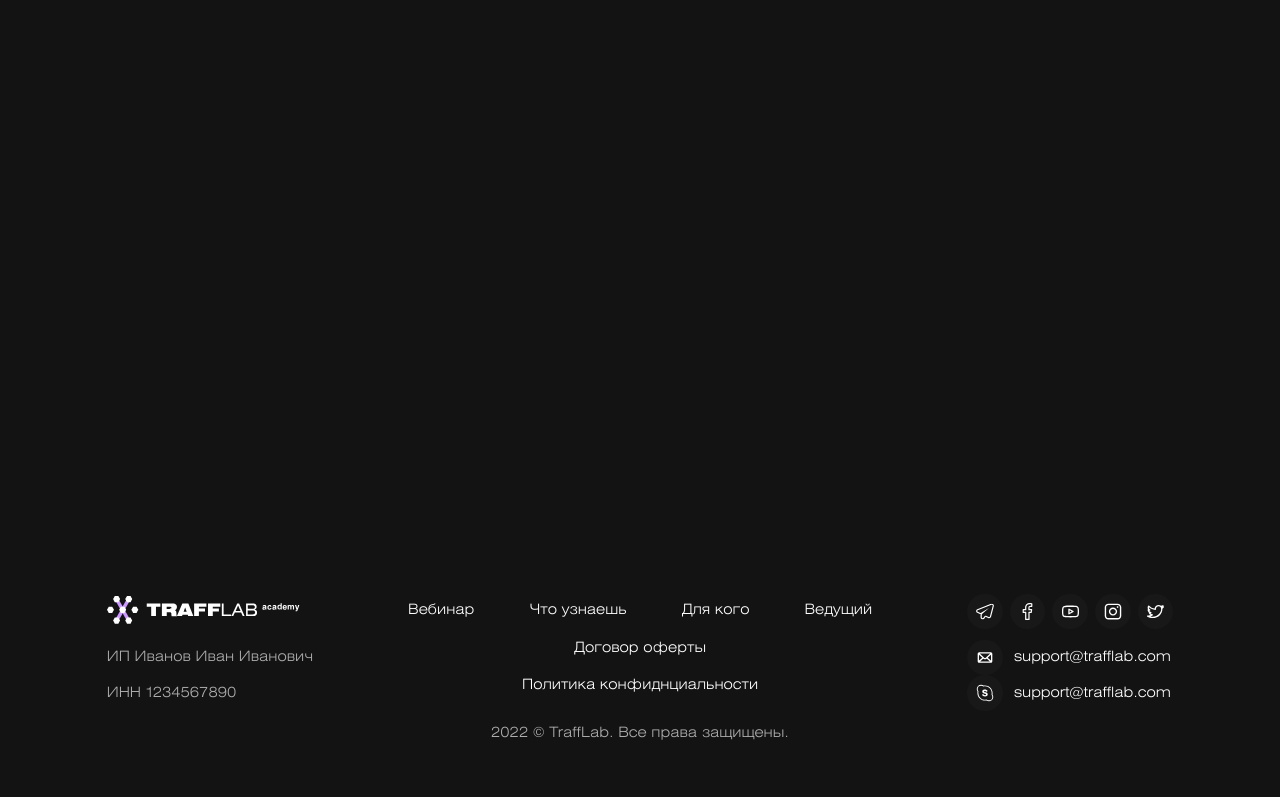
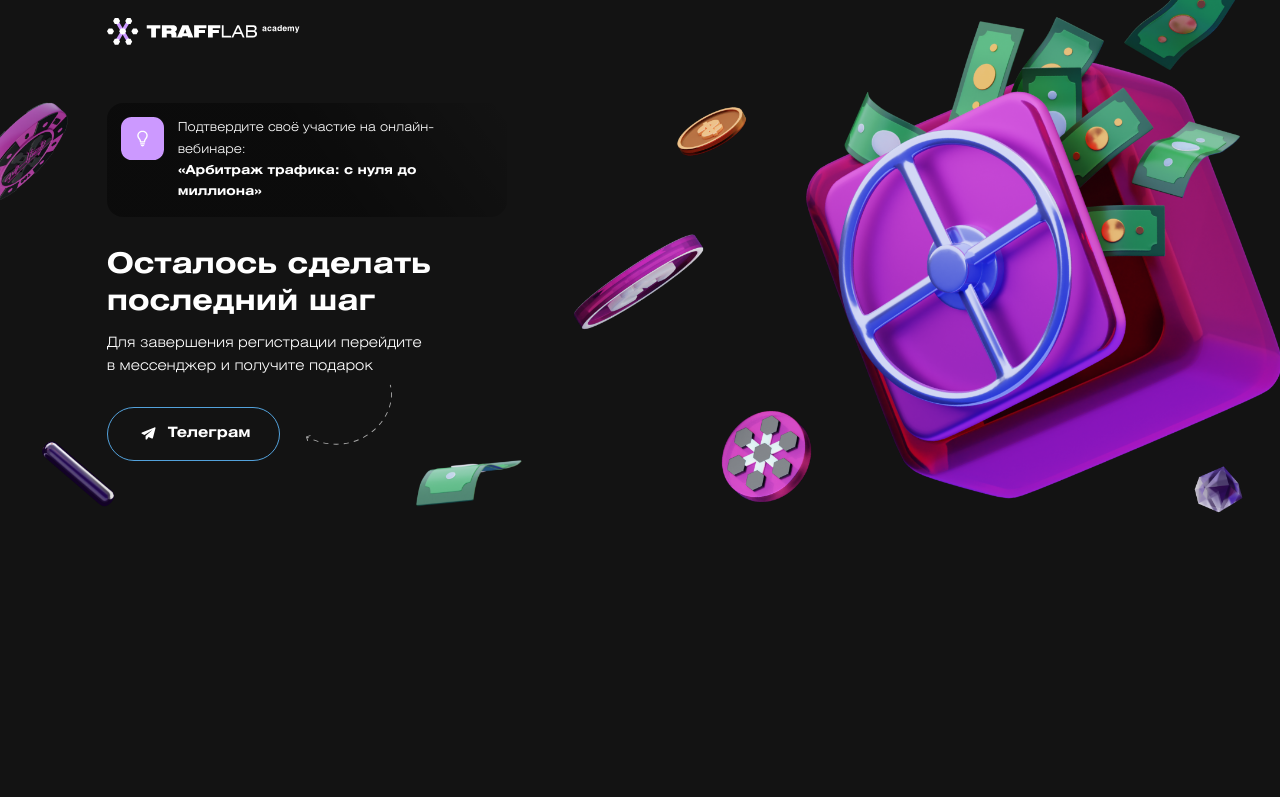
Before and after one commit to trafflab/trafflab-academy-gatsby, a Gatsby site: page /success in a window 1280 px wide. Built offline with nearby package versions, Linux system fonts and the light colour scheme; Gatsby itself is replaced by a stand-in of ours; a web font is replaced by a local one.

Commit message:
mend
hotfix

```diff
--- a/src/components/sections/success/success.jsx
+++ b/src/components/sections/success/success.jsx
@@ -42,7 +42,7 @@ export default function Success() {
     <div className={styles.successPage}>
       <main className={styles.main}>
         <section className={styles.success}>
-          {/* <div className={styles.bg}>
+          <div className={styles.bg}>
             <div className={styles.i1}><MediaGatsbyImage image={data.coins[0].coin} /></div>
             <div className={styles.i2}><MediaGatsbyImage image={data.coins[1].coin} /></div>
             <div className={styles.i3}><MediaGatsbyImage image={data.coins[2].coin} /></div>
@@ -73,11 +73,11 @@ export default function Success() {
             </div>
           </div>
 
-          <div className={styles.imageContainer}><MediaGatsbyImage image={data.image} image_480={data.image_480} /></div> */}
+          <div className={styles.imageContainer}><MediaGatsbyImage image={data.image} image_480={data.image_480} /></div>
 
         </section>
       </main>
-      <Footer />
+      {/* <Footer /> */}
     </div>
 
   )
```
